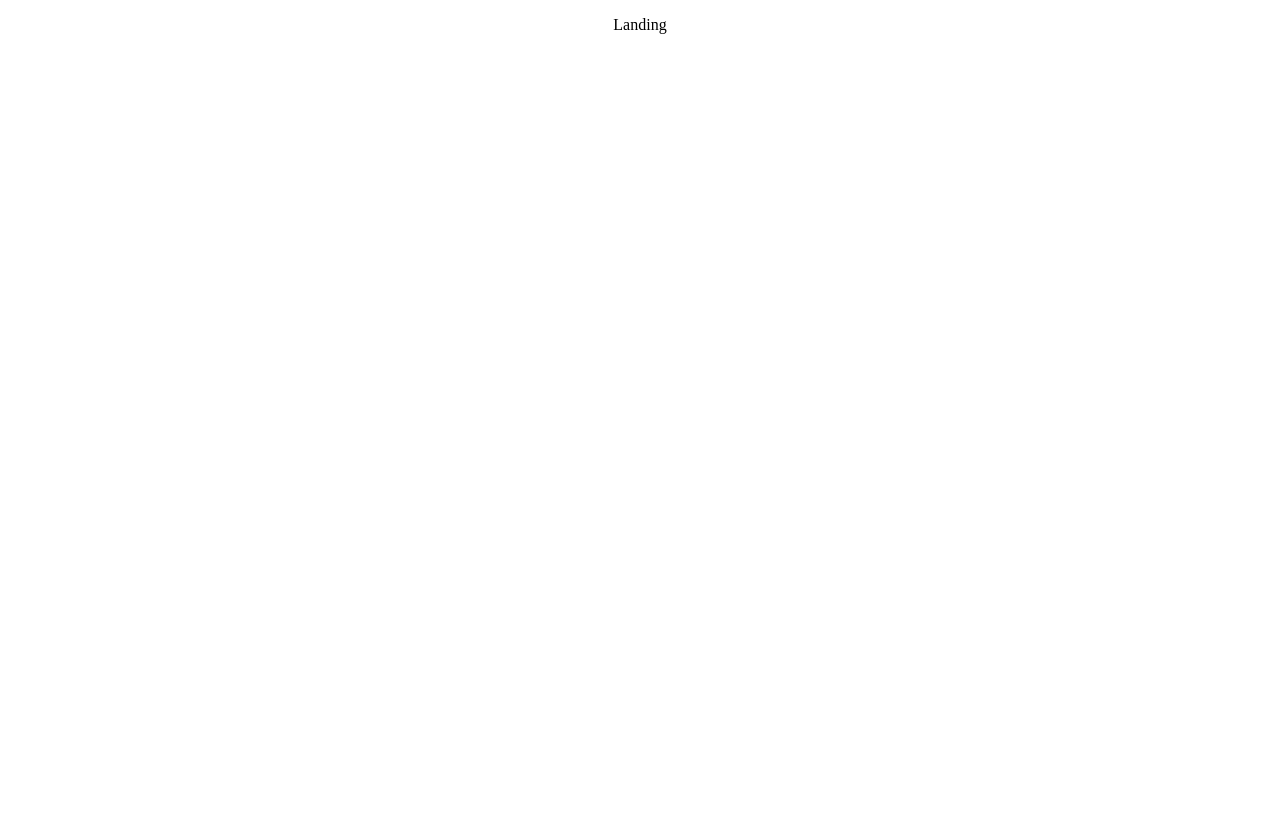
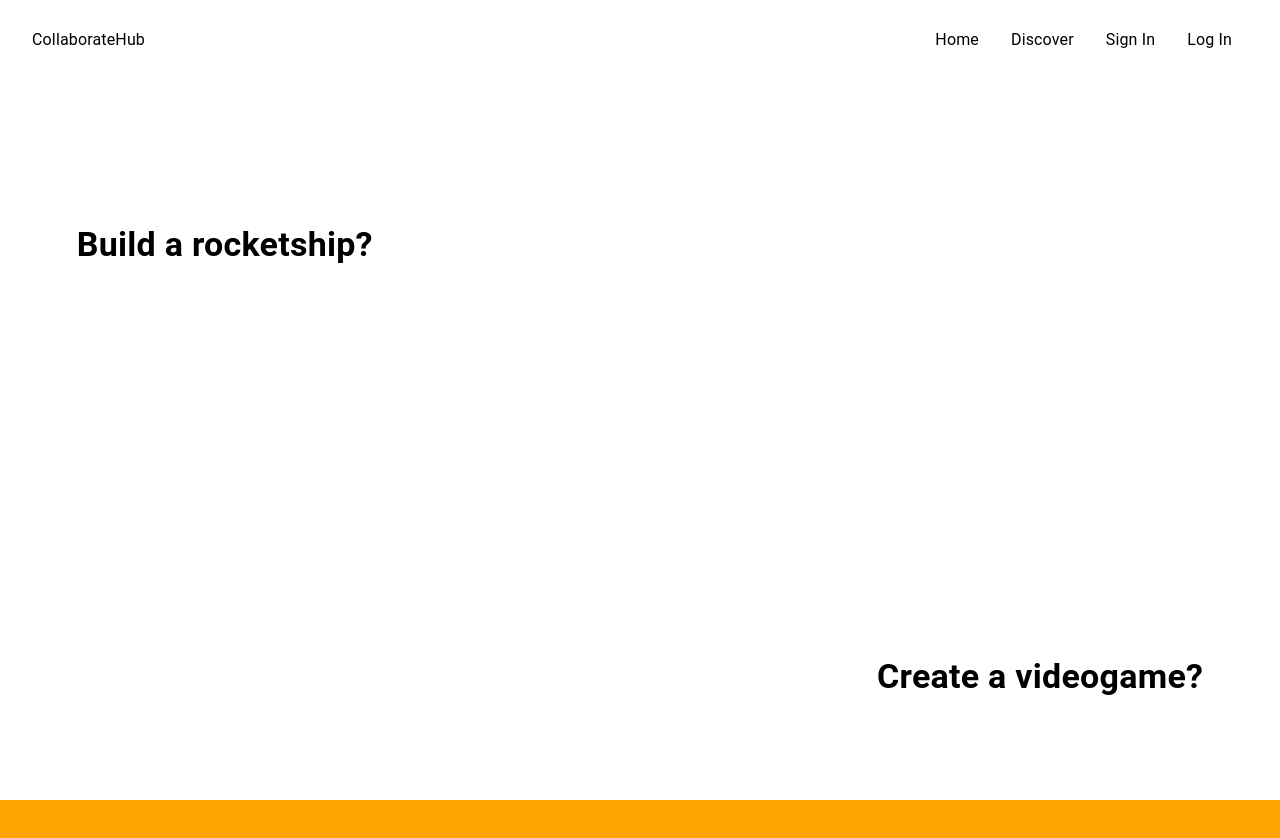
Before and after one commit to oscarmaciasc/CollaborateHub, a React (Vite) app in the folder frontend/: page /landing in a window 1280 px wide. Shown: the top 838 px of the page. Before the commit the page ends 800 px from the top, so only its background shows below. Built offline with nearby package versions, Linux system fonts and the light colour scheme.

Commit message:
Added landing css

```diff
--- a/frontend/src/Components/GroupDetails/GroupMessages/GroupMessages.css
+++ b/frontend/src/Components/GroupDetails/GroupMessages/GroupMessages.css
@@ -128,11 +128,20 @@ hr {
     background-color: rgb(234, 238, 240);
 }
 
-button {
+.flex-icons button {
     transition: transform 0.3s ease;
 }
 
-button:hover {
+.flex-icons button:hover {
     transform: scale(1.2);
     color: rgb(98, 98, 98)
 }
+
+.spaces button {
+    transition: transform 0.3s ease;
+}
+
+.spaces button:hover {
+    transform: scale(1.2);
+    color: rgb(98, 98, 98)
+}
--- a/frontend/src/Components/Landing.tsx
+++ b/frontend/src/Components/Landing.tsx
@@ -1,7 +1,11 @@
+import Cover from "./landing/Cover";
+import Discover from "./landing/Discover";
+
 function Landing() {
     return (
       <>
-        <p>Landing</p>
+        <Cover />
+        <Discover />
       </>
     );
   }
--- /dev/null
+++ b/frontend/src/Components/landing/Cover.css
@@ -0,0 +1,66 @@
+:root {
+    --neon-blue: #1F51FF;
+}
+
+.nav {
+  height: 10vh;
+  display: flex;
+  justify-content: space-between;
+  align-items: center;
+}
+
+.nav-logo {
+  width: 60vw;
+  display: flex;
+  justify-content: left;
+  margin: 2rem;
+}
+
+.nav-links {
+  width: 40vw;
+  display: flex;
+  justify-content: right;
+  margin: 2rem;
+}
+
+.nav-links a {
+  text-decoration: none;
+  color: black;
+  margin: 1rem;
+  transition: all 0.5s ease;
+}
+
+.nav-links a:hover {
+  color: var(--neon-blue);
+  transform: scale(1.1);
+}
+
+.Cover {
+  height: 90vh;
+  position: relative;
+}
+
+.question-one {
+  position: absolute;
+  left: 6%;
+  top: 20%;
+  transition: all 0.5s ease;
+}
+
+.question-one:hover {
+  color: var(--neon-blue);
+  transform: scale(1.05);
+
+}
+
+.question-two {
+  position: absolute;
+  right: 6%;
+  top: 80%;
+  transition: all 0.5s ease;
+}
+
+.question-two:hover {
+  color: var(--neon-blue);
+  transform: scale(1.05);
+}
--- /dev/null
+++ b/frontend/src/Components/landing/Cover.tsx
@@ -0,0 +1,37 @@
+import { Typography } from "@mui/material";
+import "./Cover.css";
+
+function Cover() {
+  return (
+    <>
+      <div className="nav">
+        <div className="nav-logo">
+          <Typography>CollaborateHub</Typography>
+        </div>
+        <div className="nav-links">
+          <a href="#">
+            <Typography>Home</Typography>
+          </a>
+          <a href="#"><Typography>Discover</Typography></a>
+          <a href="#"><Typography>Sign In</Typography></a>
+          <a href="#"><Typography>Log In</Typography></a>
+        </div>
+      </div>
+
+      <div className="Cover">
+        <div className="question-one">
+          <Typography variant="h4" sx={{ fontWeight: "bold" }}>
+            Build a rocketship?
+          </Typography>
+        </div>
+        <div className="question-two">
+          <Typography variant="h4" sx={{ fontWeight: "bold" }}>
+            Create a videogame?
+          </Typography>
+        </div>
+      </div>
+    </>
+  );
+}
+
+export default Cover;
--- /dev/null
+++ b/frontend/src/Components/landing/Discover.css
@@ -0,0 +1,16 @@
+.Discover {
+    background-color: orange;
+    height: 100vh;
+}
+
+.grid-container {
+
+}
+
+.grid {
+
+}
+
+.grid-element {
+
+}
--- /dev/null
+++ b/frontend/src/Components/landing/Discover.tsx
@@ -0,0 +1,19 @@
+import './Discover.css'
+
+function Discover() {
+    return (
+      <>
+      <div className="Discover">
+        <div className="grid-container">
+            <div className="grid">
+                <div className="grid-element">
+
+                </div>
+            </div>
+        </div>
+      </div>
+      </>
+    );
+  }
+
+  export default Discover;
```
